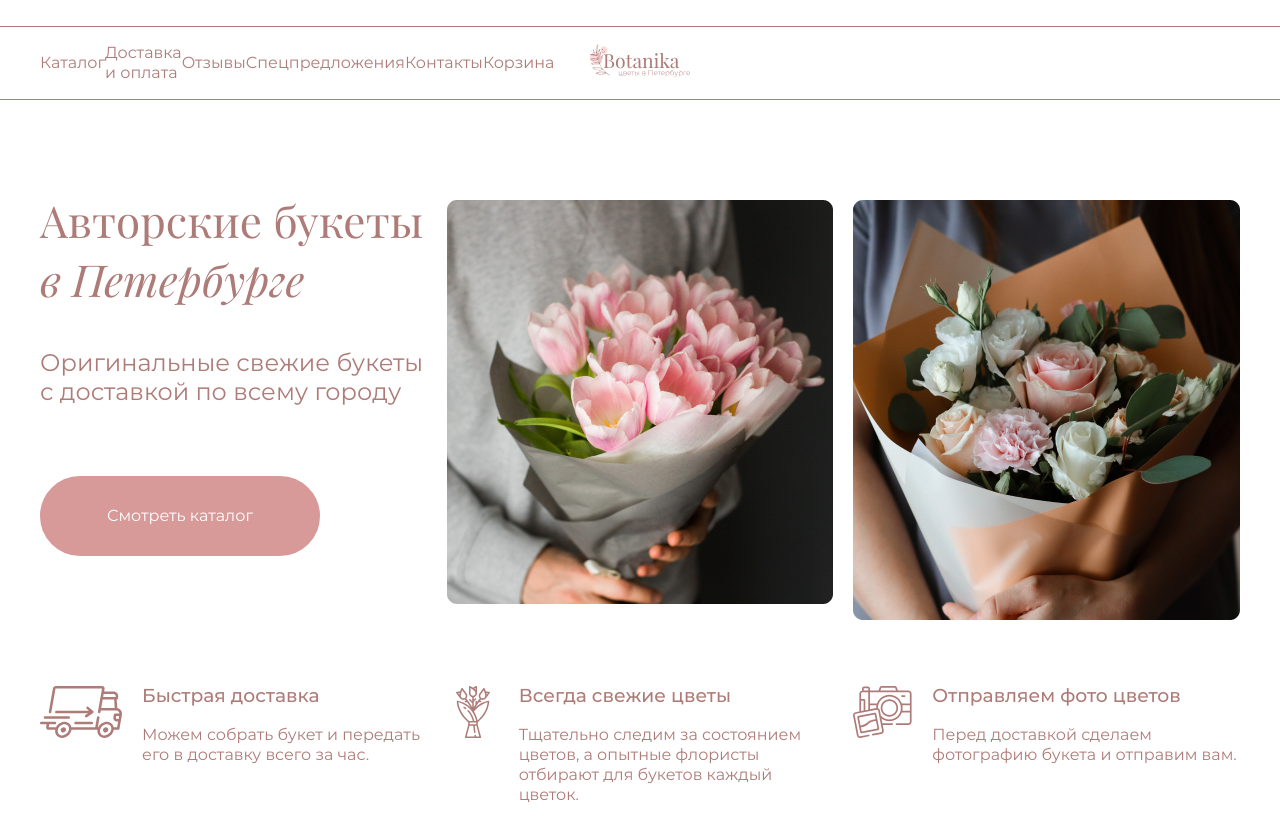
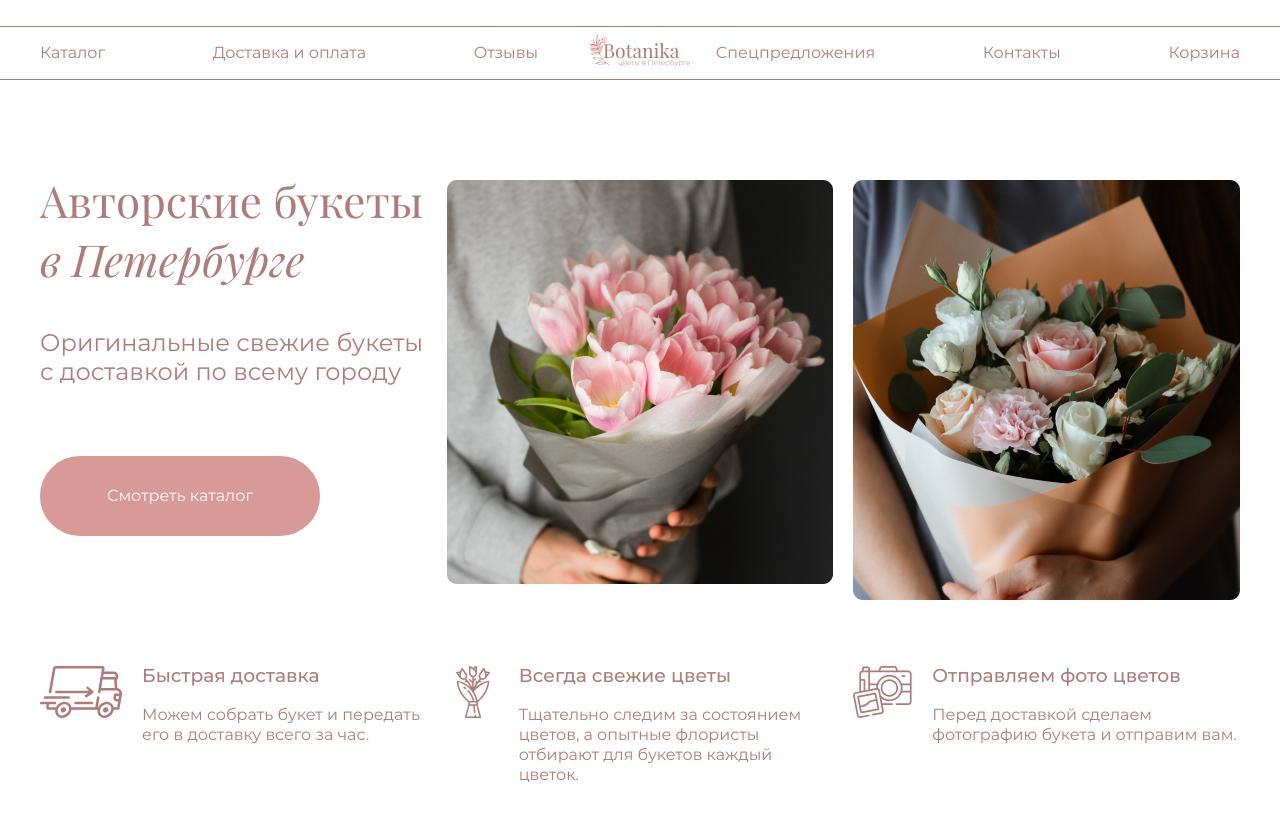
Before and after one commit to sergii1978/Botanika, a plain HTML site: page index.html in a window 1280 px wide. Shown: the top 824 px of the page. Drawn offline with Linux system fonts and the light colour scheme; files whose address does not match are found by name.

Commit message:
correct header nav

```diff
--- a/css/style.css
+++ b/css/style.css
@@ -62,11 +62,7 @@ h2 {
   border-bottom: 1px solid #AE7C78;
 }
 
-.header .container {
-  position: relative;
-  display: flex;
-  justify-content: space-between;
-}
+.header_nav {}
 
 .header_logo {
   position: absolute;
@@ -75,14 +71,12 @@ h2 {
   transform: translate(-50%, -50%);
 }
 
-.navigation_list_wrapper {
-  justify-content: space-between;
-  align-items: center;
-  margin: 0 auto;
-}
 
 .nav_list {
-  justify-content: center;
+  list-style: none;
+  display: flex;
+  flex-wrap: wrap;
+  justify-content: space-around;
   align-items: center;
   margin: 0 auto;
 }
@@ -91,27 +85,28 @@ h2 {
   margin: 0 auto;
 }
 
-.nav_list a {
-  position: relative;
+.list_item:first-child {
+  margin-left: 0;
+}
+
+.list_item:last-child {
+  margin-right: 0;
+}
+
+.list_item:nth-child(6n + 3) {
+  margin-right: 124px;
+}
+
+.nav_link {
+  color: #ae7c78;
   font-family: 'Montserrat Regular';
   font-size: 16px;
   line-height: 20px;
   text-decoration: none;
 }
 
-.header_nav {
-    display: grid;
-    grid-template-columns: 1fr 1fr 1fr 1fr 1fr 1fr 1fr;
-    column-gap: 20px;
-    justify-content: space-between;
-}
-
-.header_nav a {
-  color: #ae7c78;
-}
-
-.header_nav a::after,
-.header_nav a::after {
+.nav_link::after,
+.nav_link::after {
   position: absolute;
   content: "";
   bottom: -4px;
@@ -123,8 +118,8 @@ h2 {
   transform: translateX(-50%);
 }
 
-.header_nav a::before,
-.header_nav a::before {
+.nav_link::before,
+.nav_link::before {
   position: absolute;
   content: "";
   bottom: 19px;
@@ -136,20 +131,16 @@ h2 {
   transform: translateX(-50%);
 }
 
-.header_nav a:hover::after,
-.header_nav a:hover::after {
+.nav_link:hover::after,
+.nav_link:hover::after {
   width: 100%;
 }
 
-.header_nav a:hover::before,
-.header_nav a:hover::before {
+.nav_link:hover::before,
+.nav_link:hover::before {
   width: 100%;
 }
 
-.nav__wrap .logo-link::before,
-.nav__wrap .logo-link::after {
-  background: none;
-}
 
 /* section promo */
 h1 {
--- a/index.html
+++ b/index.html
@@ -43,7 +43,7 @@
         <!-- header -->
         <header class="header">
             <div class="container">
-                <!-- <div class="header_logo logo_wrapper"> -->
+                <nav class="header_nav">
                     <a href="#" class="logo_link header_logo">
                         <svg class="logo" width="100" height="33">
                             <use xlink:href="svg/sprite_logo.svg#logo-brown"></use>
@@ -51,26 +51,24 @@
                         <span class="visually-hidden">На главную</span>
                     </a>
 
-                <!-- <div class="navigation_list_wrapper flex-wrap"> -->
-                    <nav class="header_nav">
                     <ul class="nav_list flex-wrap">
-                            <li>
-                                <a href="#" class="navigation_link">Каталог</a>
+                        <li class="list_item">
+                            <a href="#" class="nav_link">Каталог</a>
                         </li>
-                            <li>
-                                <a href="#" class="navigation_link">Доставка и оплата</a>
+                        <li class="list_item">
+                            <a href="#" class="nav_link">Доставка и оплата</a>
                         </li>
-                            <li>
-                                <a href="#" class="navigation_link">Отзывы</a>
+                        <li class="list_item">
+                            <a href="#" class="nav_link">Отзывы</a>
                         </li>
-                            <li>
-                                <a href="#" class="navigation_link">Спецпредложения</a>
+                        <li class="list_item">
+                            <a href="#" class="nav_link">Спецпредложения</a>
                         </li>
-                            <li>
-                                <a href="#" class="navigation_link">Контакты</a>
+                        <li class="list_item">
+                            <a href="#" class="nav_link">Контакты</a>
                         </li>
-                            <li>
-                                <a href="#" class="navigation_link">Корзина</a>
+                        <li class="list_item">
+                            <a href="#" class="nav_link">Корзина</a>
                         </li>
                     </ul>
                 </nav>
```
Lines whose indentation alone changed are shown as unchanged.
